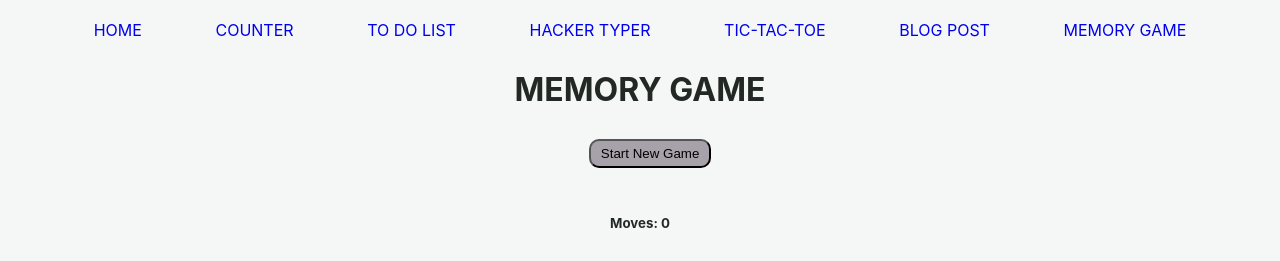
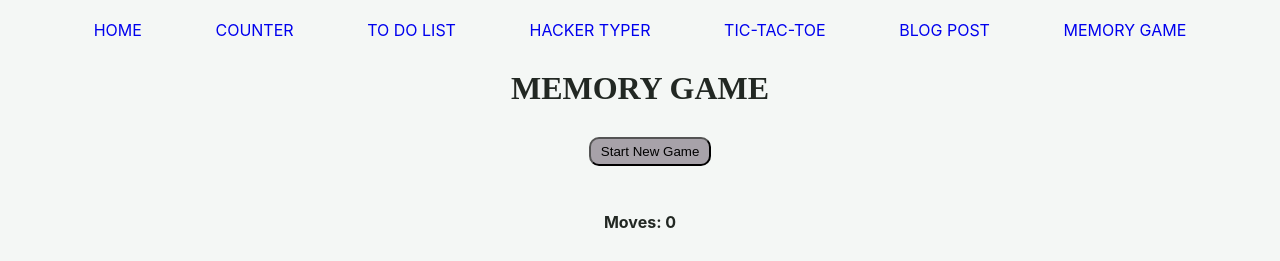
Before and after one commit to nicoleholubkova/React-apps, a React (Create React App) app: page /memoryGame in a window 1280 px wide. Shown: the top 261 px of the page. Built offline with nearby package versions, Linux system fonts and the light colour scheme.

Commit message:
code simplification

```diff
--- a/src/memoryGame/Card.tsx
+++ b/src/memoryGame/Card.tsx
@@ -14,7 +14,7 @@ export const Card = (props: CardProps) => {
         props.selectCard(props.card.id);
       }}
     >
-      {props.card.selected || props.card.matched
+      {props.card.revealed || props.card.matched
         ? props.card.symbol.emoji
         : "❔"}
     </DivWrapperCard>
--- a/src/memoryGame/MemoryGameApp.tsx
+++ b/src/memoryGame/MemoryGameApp.tsx
@@ -7,25 +7,24 @@ import styled from "styled-components";
 
 export interface CardData {
   symbol: Symbol;
-  selected: boolean;
+  revealed: boolean;
   id: number;
   matched: boolean;
 }
 
 export interface Symbol {
-  id: number;
   emoji: string;
 }
 
 const symbols = [
-  { id: 1, emoji: "🐶" },
-  { id: 2, emoji: "🐱" },
-  { id: 3, emoji: "🐼" },
-  { id: 4, emoji: "🦁" },
-  { id: 5, emoji: "🐷" },
-  { id: 6, emoji: "🐴" },
-  { id: 7, emoji: "🦓" },
-  { id: 8, emoji: "🐠" },
+  { emoji: "🐶" },
+  { emoji: "🐱" },
+  { emoji: "🐼" },
+  { emoji: "🦁" },
+  { emoji: "🐷" },
+  { emoji: "🐴" },
+  { emoji: "🦓" },
+  { emoji: "🐠" },
 ];
 
 const prepareCards = (): CardData[] => {
@@ -35,7 +34,7 @@ const prepareCards = (): CardData[] => {
     .map((symbol, index) => {
       return {
         symbol: symbol,
-        selected: false,
+        revealed: false,
         id: index,
         matched: false,
       };
@@ -44,75 +43,71 @@ const prepareCards = (): CardData[] => {
 
 export const MemoryGameApp = () => {
   const [cards, setCards] = useState(prepareCards());
-  const [numberOfSelectedCard, setNumberOfSelectedCard] = useState(0);
-  const [moves, setMoves] = useState(0);
+  const [numberOfSelectedCards, setNumberOfSelectedCards] = useState<number>(0);
+  const [moves, setMoves] = useState<number>(0);
 
   const startNewGame = () => {
     setCards(prepareCards());
-    setNumberOfSelectedCard(0);
+    setNumberOfSelectedCards(0);
     setMoves(0);
   };
 
   /**
    * inspiration for game logic: https://github.com/Ronnehag/reactjs-memory-game/blob/master/src/components/GameBoard.js,
    * https://github.com/kurtpetrek/react-memory-game/blob/master/src/MemoryGame.js
-   * When 2 cards are selected, if their symbol match, assign matched to true and check if game is over.
-   * If they don't match, assign a temporary const to identity which cards need to be closed in case 2 cards were flipped, and call the function to close those 2 cards. In any case, the move number is incremented by one.
+   *If they don't match, assign a temporary const to identity which cards need to be closed in case 2 cards were flipped, and call the function to close those 2 cards. In any case, the move number is incremented by one.
    */
+  const selectCard = (id: number) => {
+    if (numberOfSelectedCards >= 2) return;
 
-  const selectCard = (id: number) => {
-    if (numberOfSelectedCard >= 2) return;
     setCards((prevState) => {
-      const copy = prevState.map((card) => {
-        if (card.id === id) {
-          return { ...card, selected: true };
+      const copy = prevState.map((card) =>
+        card.id === id ? { ...card, revealed: true } : card
+      );
+
+      const revealed = copy.filter((card) => card.revealed);
+
+      if (revealed.length === 2) {
+        if (revealed[0].symbol === revealed[1].symbol) {
+          matchCard(revealed[1].symbol);
         }
-        return card;
-      });
 
-      const selected = copy.filter((card) => card.selected);
-      if (selected.length >= 2) {
-        // found match ? clear it :
-        if (selected[0].symbol === selected[1].symbol)
-          matchCard(selected[0].symbol);
         setMoves((prevState) => prevState + 1);
         setTimeout(() => unselectAll(), 500);
       }
 
       return copy;
     });
-    setNumberOfSelectedCard((prevState) => prevState + 1);
+
+    setNumberOfSelectedCards((prevState) => prevState + 1);
   };
 
+  // When 2 cards are selected, if their symbol match, assign matched to true and check if game is over.
   const matchCard = (symbol: Symbol) => {
     setCards((prevState) => {
-      const copy = prevState.map((card) => {
-        if (card.symbol === symbol) {
-          return { ...card, matched: true };
-        }
-        return card;
-      });
+      const copy = prevState.map((card) =>
+        card.symbol === symbol ? { ...card, matched: true } : card
+      );
 
-      /**
-       * Check if all the couples have been matched
-       */
-      const allCardsMatch = copy.filter((card) => !card.matched).length <= 0;
+      // Check if all cards have been matched
+      const allCardsMatch = copy.every((card) => card.matched);
       if (allCardsMatch) {
         setTimeout(() => startNewGame(), 800);
       }
+
       return copy;
     });
   };
+
   /**
    * If two selected cards doesn't match, this function is called to turn those cards back.
    */
   const unselectAll = () => {
     setCards((prevState) => {
-      return prevState.map((card) => {
-        return { ...card, selected: false };
-      });
+      return prevState.map((card) => ({ ...card, revealed: false }));
     });
-    setNumberOfSelectedCard(0);
+
+    setNumberOfSelectedCards(0);
   };
 
   return (
@@ -132,4 +127,5 @@ const H1 = styled.h1`
   text-transform: ${themes.textTransform};
   margin: 30px;
   color: ${themes.secondaryColor};
+  font-family: ${themes.primaryFont};
 `;
--- a/src/memoryGame/StartNewGame.tsx
+++ b/src/memoryGame/StartNewGame.tsx
@@ -10,7 +10,7 @@ export const Newgame = (props: NewGameProps) => {
   return (
     <div>
       <Button onClick={props.startNewGame}>Start New Game</Button>
-      <H5>Moves: {props.moves} </H5>
+      <H4>Moves: {props.moves} </H4>
     </div>
   );
 };
@@ -27,7 +27,7 @@ const Button = styled.button`
   }
 `;
 
-const H5 = styled.h5`
+const H4 = styled.h4`
   text-align: ${themes.textAlign};
   padding: 5px;
   color: ${themes.secondaryColor};
--- a/src/memoryGame/Theme.ts
+++ b/src/memoryGame/Theme.ts
@@ -4,7 +4,7 @@ export const themes = {
   tertiaryColor: "#a7a2a9",
   quaternaryColor: "#64707c",
   quinaryColor: "white",
-  primaryFont: "Bradley Hand, cursive",
+  primaryFont: "URW Chancery L, cursive",
   textTransform: "uppercase",
   textAlign: "center",
 };
```
